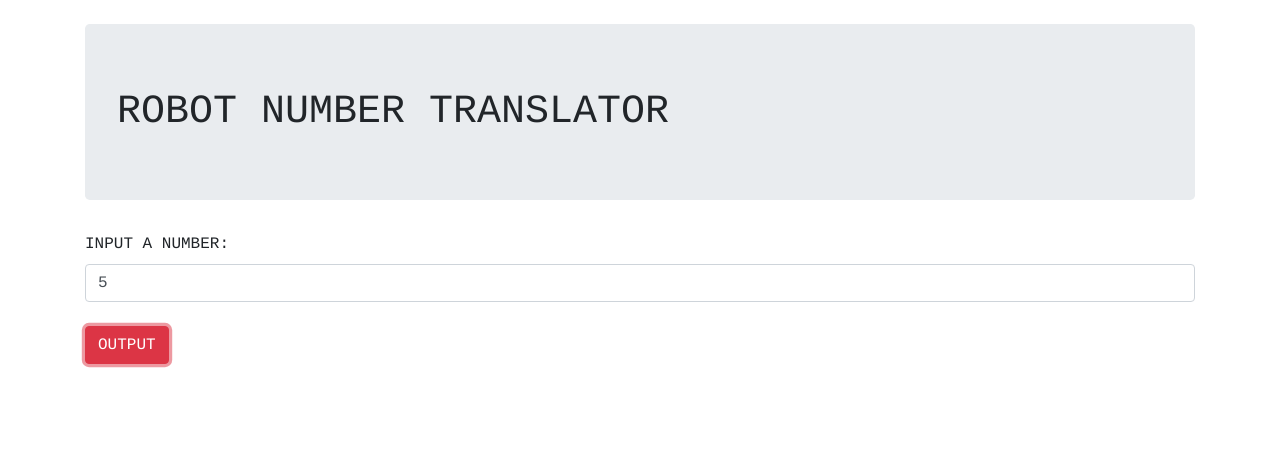
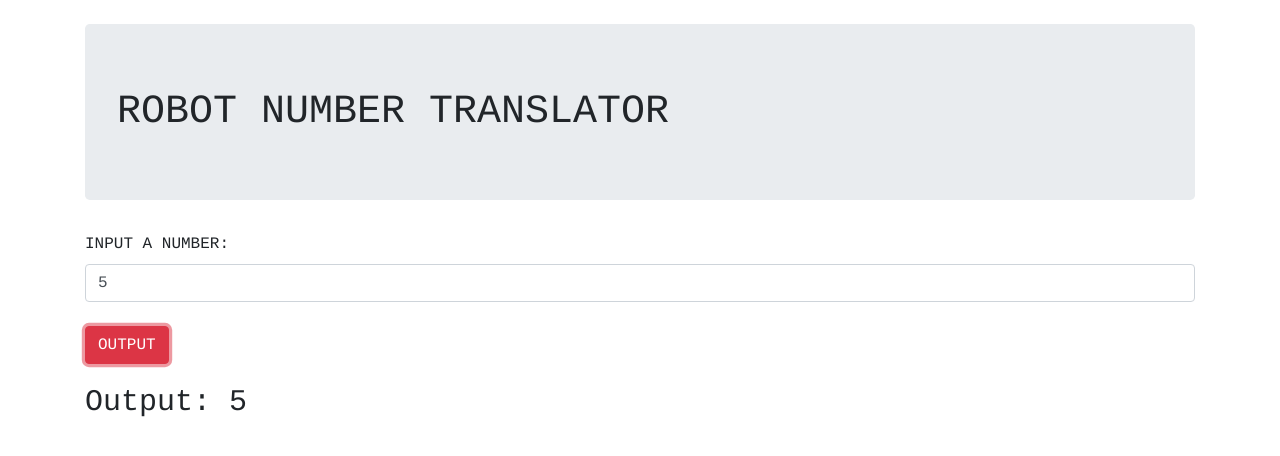
Before and after one commit to ChrisMCrow/beep-boop, a plain HTML site: page index.html in a window 1280 px wide. Both pictures are taken after typing "5" into the empty fields and a click on the button "OUTPUT". Drawn offline with Linux system fonts and the light colour scheme.

Commit message:
pass 1st & 2nd specs

```diff
--- a/css/styles.css
+++ b/css/styles.css
@@ -2,6 +2,6 @@ body {
   font-family: courier;
 }
 
-.numberOutput {
+.output {
   font-size: 30px;
 }
--- a/index.html
+++ b/index.html
@@ -18,7 +18,8 @@
           <input id="numberInput" type="number" class="form-control"><br>
           <button type="submit" class="btn btn-danger">OUTPUT</button>
         </div>
-        <div class="numberOutput">
+        <div class="output">
+          <p>Output: <span class="numberOutput"></span>
         </div>
       </form>
     </div>
--- a/js/scripts.js
+++ b/js/scripts.js
@@ -1,11 +1,19 @@
 //business logic
-
+function beepFunction(input) {
+  if (input.includes("0")) {
+    return "<em>Beep!</em>";
+  } else {
+    number = parseInt(input)
+    console.log("else " + number)
+    return number;
+  }
+};
 
 //user interface logic
 $(document).ready(function() {
   $("form").submit(function(event) {
     event.preventDefault();
     var numberInput = $("#numberInput").val();
-    $(".numberOutput").text(beepFunction(numberInput) + "<br>");
+    $(".numberOutput").html(beepFunction(numberInput) + "<br>");
   });
 });
```
